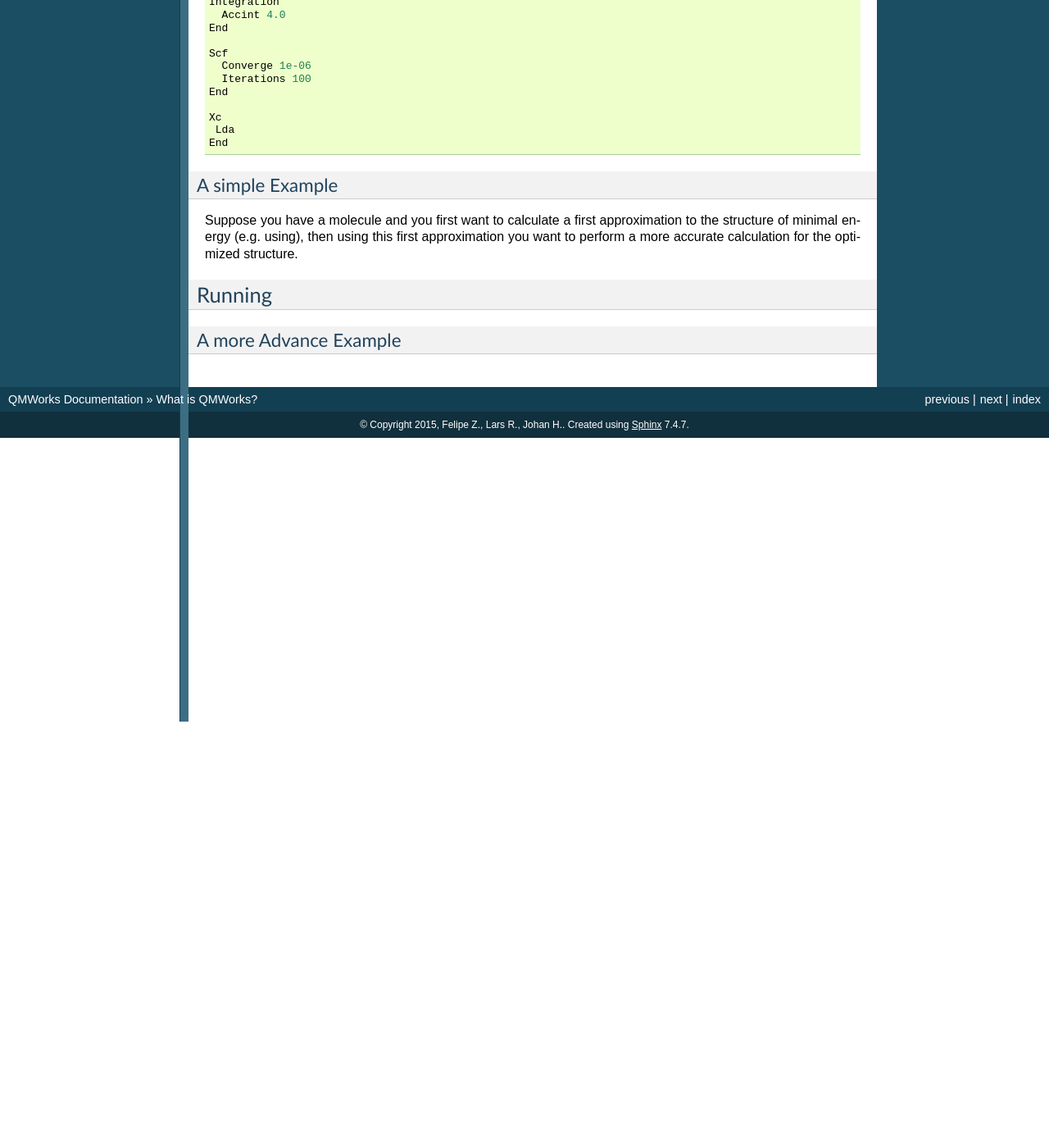
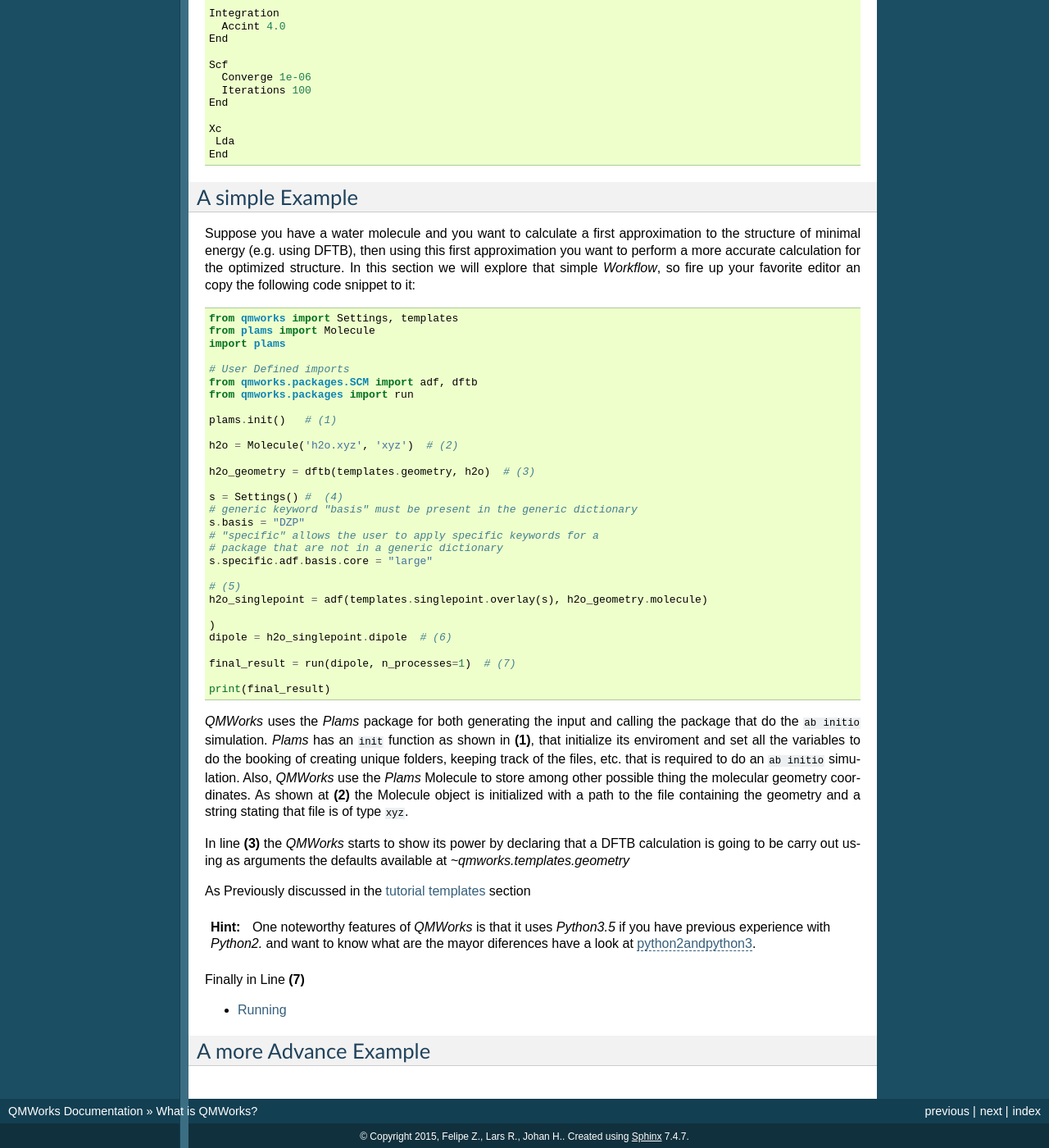
Before and after one commit to SCM-NV/qmflows, a Sphinx documentation site: the page built from docs/tutorial.rst, in a window 1280 px wide and 1400 px high, scrolled down 2906 px. Shown: the whole window at 82% size. Built offline with Sphinx 7.4.7, drawn with Linux system fonts in a browser that asks for light colours; before the commit the page ends 3786 px from its top, so only the background shows below that; some of the changed text lies outside the part shown.

Commit message:
added simple example in tutorial

```diff
--- a/docs/running.rst
+++ b/docs/running.rst
@@ -3,5 +3,4 @@
 Running
 -------
 
-
 In order to run a calculation using a specific quantum code
--- a/docs/tutorial.rst
+++ b/docs/tutorial.rst
@@ -1,5 +1,6 @@
 What is QMWorks?
-===============
+================
+
 Research on modern computational quantum chemistry relies on a set of computational tools to carry out calculations. The complexity of the calculations usually requires
 intercommunication between the aforementioned tools, such communication is usually done through scripts  (e.g. Bash, Python, Perl, etc.) that try to automatize input/output actions like: launching the computations in a cluster, reading the resulting output and feeding the relevant numerical result to another program. Such scripts are difficult to maintain and extend, requiring a significant programming expertise to work with them. Being then desirable a set of automatic and extensible tools that allows to perfom complex simulations in heterogeneous hardware plaftorms. This library tackles the construction and efficient execution of computational chemistry workflows.
 
@@ -15,20 +16,21 @@
 .. image:: _images/mindmap.png
     :scale: 75 %
 
+.. _tutorial:
 
 Tutorial
 ========
 In this tutorial we will walk through some minimal examples that show the **QWORKS** Capabilities and philosophy. like single point calculations, geometry optimizatios,
 transition state optimizations, etc. Before we starts with computational chemistry calculation we first need to review the Templates concept.
 
-Note:
-  The first noteworthy features of *QMWorks* is that it uses *Python3.5* if you have previous experience with *Python2.* and want to know what are the mayor diferences
-  have a look at python2andpython3_.
+.. Important::
+  *QMWorks* is unaware about the installation and loading of the simulation packages that you want to use. It assumes that you somehow have accessed to the executables for the different packages that *QMWorks* has an interface with: ADF, Dirac, CP2K and Orca.
 
+.. _`tutorial templates`:
 
 Working with templates
 ~~~~~~~~~~~~~~~~~~~~~~
-**QMworks** Offers a :ref:`templates` set that contains some default values for the most frequent calculation in computational chemistry: single point, geometry optimization, TS optimization, frequency calculations, etc.In order to understand the logic behind the templates, suppose that you want to carry out a calculation, like an optimization follow by frequencies calculation.  Also, you want to use a predifined generic template that contains details that some defaults like numerical tolerance, number of scf cycles, etc.  In the figure below you can see an schematic representation of the user input and the generic template. *QMWorks* will take your input and overlay it with the template that you have pick from the default :ref:`templates`.
+**QMworks** offers a :ref:`templates` set that contains some default values for the most frequent calculation in computational chemistry: single point, geometry optimization, TS optimization, frequency calculations, etc.In order to understand the logic behind the templates, suppose that you want to carry out a calculation, like an optimization follow by frequencies calculation.  Also, you want to use a predifined generic template that contains details that some defaults like numerical tolerance, number of scf cycles, etc.  In the figure below you can see an schematic representation of the user input and the generic template. *QMWorks* will take your input and overlay it with the template that you have pick from the default :ref:`templates`.
 
 .. image:: _images/default_tree.jpg
 
@@ -48,8 +50,8 @@
 
   input = templates.singlepoint.overlay(s)  # (4)
 
-The above code snippet shows how to create a |Settings| instance object (1), then the generic keyword *basis*  declares that the "DZP" should be used together with the *large* keyword
-of **ADF**. Finally the user's keywords are merged with the defaults resultin in a input like ::
+The above code snippet shows how to create a |Settings| instance object in **(1)**, then in **(2)** the generic keyword *basis*  declares that the "DZP" should be used together with the *large* keyword
+of *ADF* as shown at **(3)**. Finally in line **(4)** the user's keywords are merged with the defaults resultin in a input like ::
 
   Basis
     Core large
@@ -71,19 +73,62 @@
 
 
 A simple Example
-----------------
-Suppose you have a molecule and you first want to calculate a first approximation to the structure of minimal energy
-(e.g. using), then using this first approximation you want to perform a more accurate calculation for the optimized
-structure.
+~~~~~~~~~~~~~~~~
+Suppose you have a water molecule and you want to calculate a first approximation to the structure of minimal energy (e.g. using DFTB), then using this first approximation you want to perform a more accurate calculation for the optimized structure. In this section we will explore that simple *Workflow*, so fire up your favorite editor an copy the following code snippet to it: ::
+
+  from qmworks import Settings, templates
+  from plams import Molecule
+  import plams
+
+  # User Defined imports
+  from qmworks.packages.SCM import adf, dftb
+  from qmworks.packages import run
+
+  plams.init()   # (1)
+
+  h2o = Molecule('h2o.xyz', 'xyz')  # (2)
+
+  h2o_geometry = dftb(templates.geometry, h2o)  # (3)
+
+  s = Settings() #  (4)
+  # generic keyword "basis" must be present in the generic dictionary
+  s.basis = "DZP"
+  # "specific" allows the user to apply specific keywords for a
+  # package that are not in a generic dictionary
+  s.specific.adf.basis.core = "large"
+
+  # (5)
+  h2o_singlepoint = adf(templates.singlepoint.overlay(s), h2o_geometry.molecule)
+
+  )
+  dipole = h2o_singlepoint.dipole  # (6)
+
+  final_result = run(dipole, n_processes=1)  # (7)
+
+  print(final_result)
+
+
+*QMWorks* uses the *Plams* package for both generating the input and calling the package that do the ``ab initio`` simulation.  *Plams* has an ``init`` function as shown in **(1)**, that initialize its enviroment and set all the variables to do the booking of creating unique folders, keeping track of the files, etc. that is required to do an ``ab initio`` simulation. Also, *QMWorks* use the *Plams* Molecule to store among other possible thing the molecular geometry coordinates. As shown at **(2)** the Molecule object is initialized with a path to the file containing the geometry and a string stating that file is of type ``xyz``.
+
+In line **(3)** the *QMWorks* starts to show its power by declaring that a DFTB calculation is going to be carry out using as arguments the defaults available at `~qmworks.templates.geometry`
+
+As Previously discussed in the `tutorial templates`_ section
+
+.. Hint::
+  One noteworthy features of *QMWorks* is that it uses *Python3.5* if you have previous experience with *Python2.* and want to know what are the mayor diferences have a look at python2andpython3_.
+
+
+Finally in Line **(7)**
+
+.. toctree::
+   running
 
 
 
-Running
-~~~~~~~
-
-
 A more Advance Example
-----------------------
+~~~~~~~~~~~~~~~~~~~~~~
 
 
 .. _python2andpython3: https://wiki.python.org/moin/Python2orPython3
+
+.. _Plams:
```
Also changed, not shown: README.rst (+8 -9 lines).
